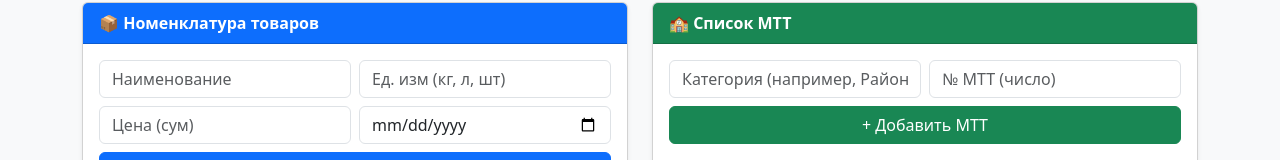
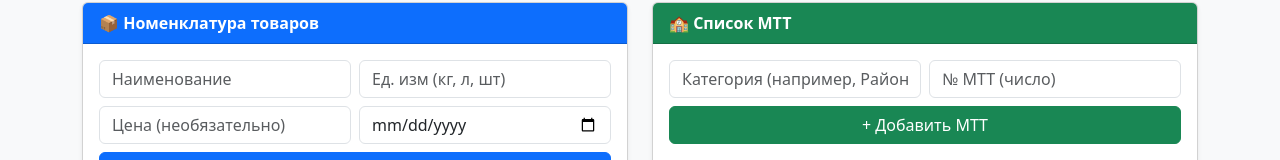
Before and after one commit to alisher0035652-design/-MUXSIN-FAYZ-, a Flask app: page /directory in a window 1280 px wide. Shown: the part 406-566 px from the top of the page. Run offline with Flask 3, Linux system fonts and the light colour scheme; the visitor is signed in with stand-in values (Sample User, id 1); data that the repository does not hold is empty; some libraries are stand-ins or nearby versions.

Commit message:
Update directory.html

```diff
--- a/templates/directory.html
+++ b/templates/directory.html
@@ -67,10 +67,10 @@
                         <input type="text" name="unit" class="form-control" placeholder="Ед. изм (кг, л, шт)" required>
                     </div>
                     <div class="col-md-6">
-                        <input type="number" step="0.01" name="price" class="form-control" placeholder="Цена (сум)" required>
+                        <input type="number" step="0.01" name="price" class="form-control" placeholder="Цена (необязательно)">
                     </div>
                     <div class="col-md-6">
-                        <input type="date" name="effective_date" class="form-control" required>
+                        <input type="date" name="effective_date" class="form-control">
                     </div>
                     <div class="col-md-12">
                         <button type="submit" class="btn btn-primary w-100">+ Добавить товар</button>
```
